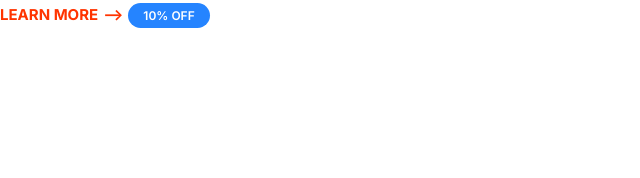
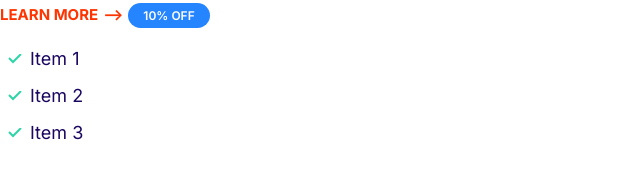
Before and after one commit to minkkylee/webPagePractice, a plain HTML site: page index.html in a window 1280 px wide. Shown: the whole page, without its empty margins (0-640 px from the left). Drawn offline with Linux system fonts and the light colour scheme.

Commit message:
list component

```diff
--- a/css/styles.css
+++ b/css/styles.css
@@ -119,3 +119,31 @@ a {
         font-size: 1.2rem;
     }
 }
+
+/* List */
+.list {
+    list-style: none;
+    padding-left: 0;
+    color: var(--color-heading);
+}
+
+.list--inline .list__item {
+    display: inline-block;
+    margin-right: 2rem;
+}
+
+.list--tick {
+    list-style-image: url(../image/tick.svg);
+    padding-left: 3rem;
+}
+
+.list--tick .list__item{
+    padding-left: 0.5rem;
+    margin-bottom: 1rem;
+}
+
+@media screen and (min-width: 1024px){
+    .list--tick .list__item{
+        padding-left: 0;
+    }
+}
--- a/index.html
+++ b/index.html
@@ -12,8 +12,16 @@
 </head>
 <body>
     <!-- ZenCoding: h${Heading $}*3 -->
+
     <a href="#" class="link-arrow">Learn More</a>
 
     <span class="badge badge--primary badge--small">10% OFF</span>
+
+    <!-- ZenCoding: ul.list>li{Item $} -->
+    <ul class="list list--tick">
+        <li class="list__item">Item 1</li>
+        <li class="list__item">Item 2</li>
+        <li class="list__item">Item 3</li>
+    </ul>
 </body>
 </html>
```
Also changed, not shown: component/list.html (added, +6 -0 lines), image/tick.svg (added).
